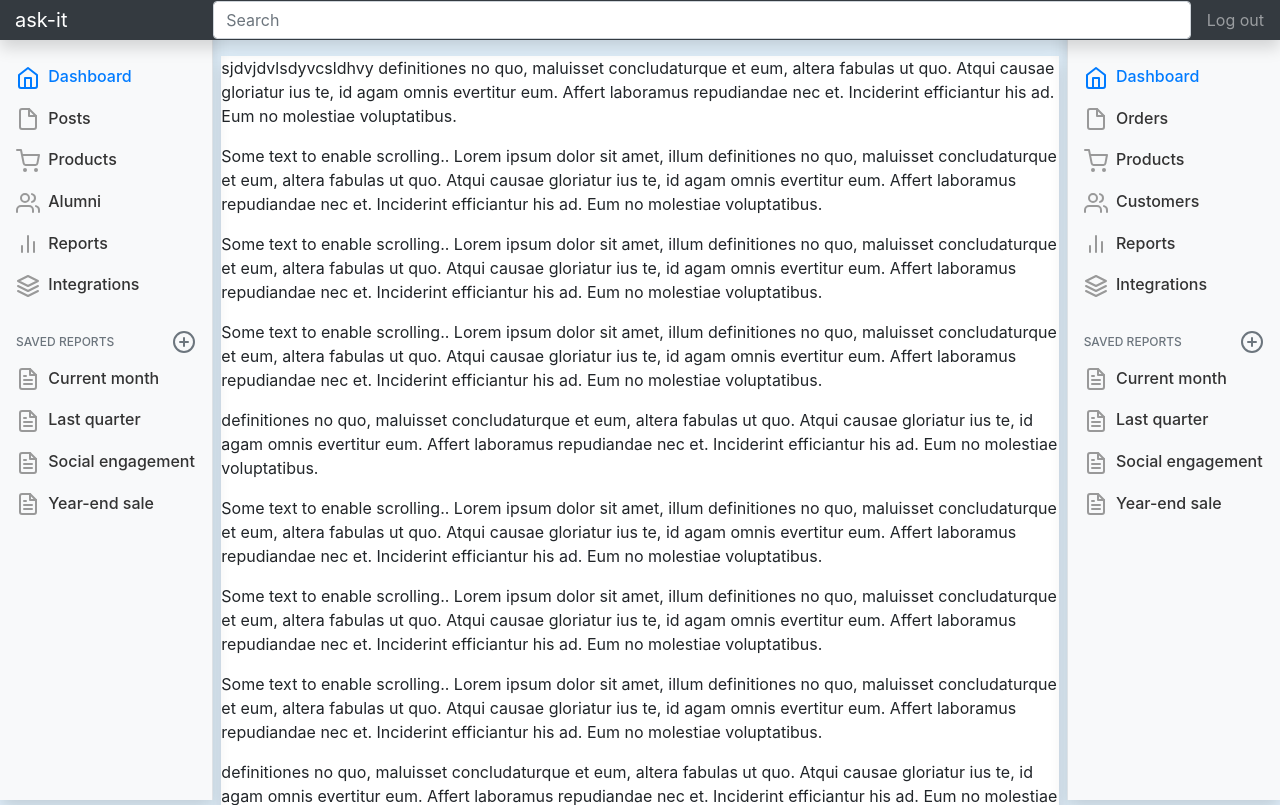
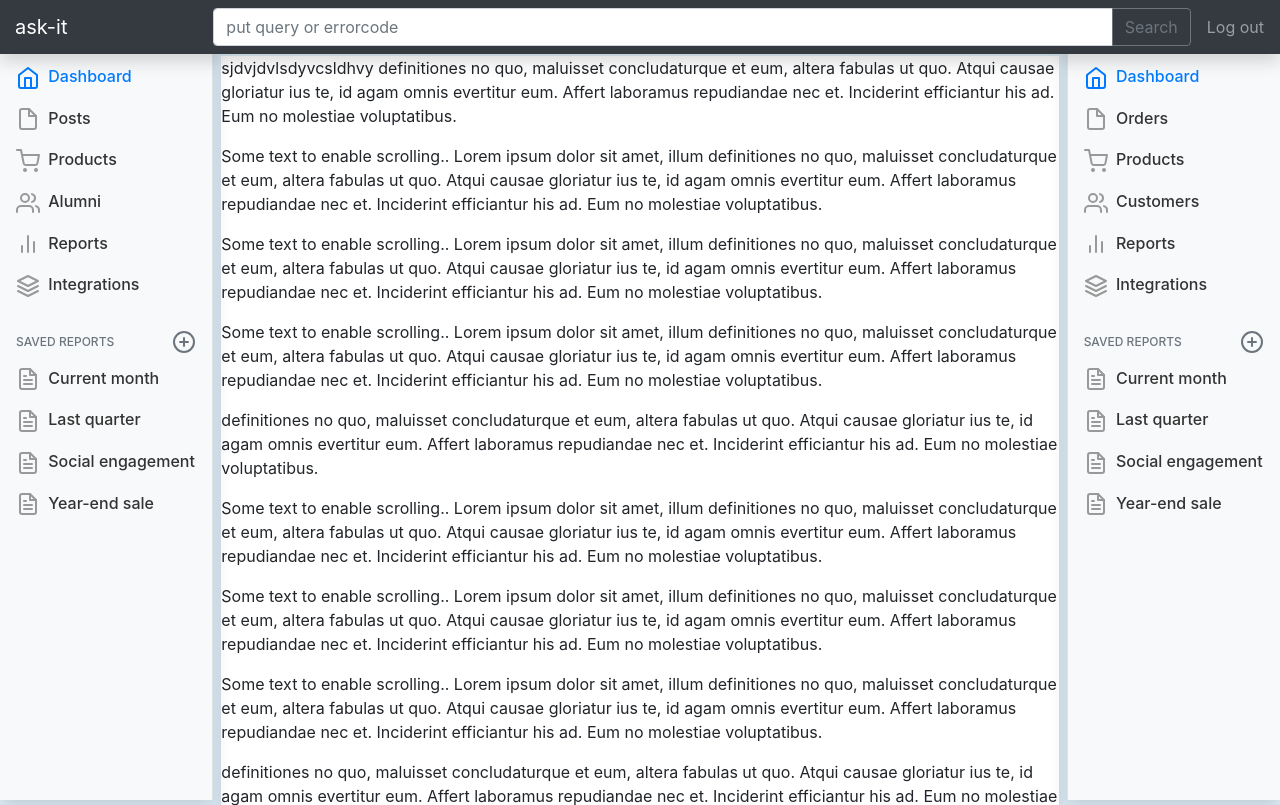
Before and after one commit to amrutsavadatti/finalYrRawFiles, a Django app: page /home in a window 1280 px wide. Shown: the top 805 px of the page. Run offline with Django 3.2, Linux system fonts and the light colour scheme; some libraries are stand-ins or nearby versions.

Commit message:
editsBase

```diff
--- a/askIt/askIt/templates/base.html
+++ b/askIt/askIt/templates/base.html
@@ -14,7 +14,13 @@
             </ul>
             <a class="nav-link" style="color:white" href="#">Log Out</a>
           </div>
-      <input class="form-control form-control-dark w-100" type="text" placeholder="Search" aria-label="Search">
+<div class="input-group my-2 ">
+  <input type="text" class="form-control" placeholder="put query or errorcode" aria-label="Recipient's username" aria-describedby="button-addon2">
+  <div class="input-group-append">
+    <button class="btn btn-outline-secondary" type="button" id="button-addon2">Search</button>
+  </div>
+</div>
+      {% comment %} <input class="form-control form-control-dark w-100" type="text" placeholder="Search" aria-label="Search"> {% endcomment %}
       <ul class="navbar-nav px-3">
         <li class="nav-item text-nowrap">
           <a class="nav-link" href="#">Log out</a>
```
